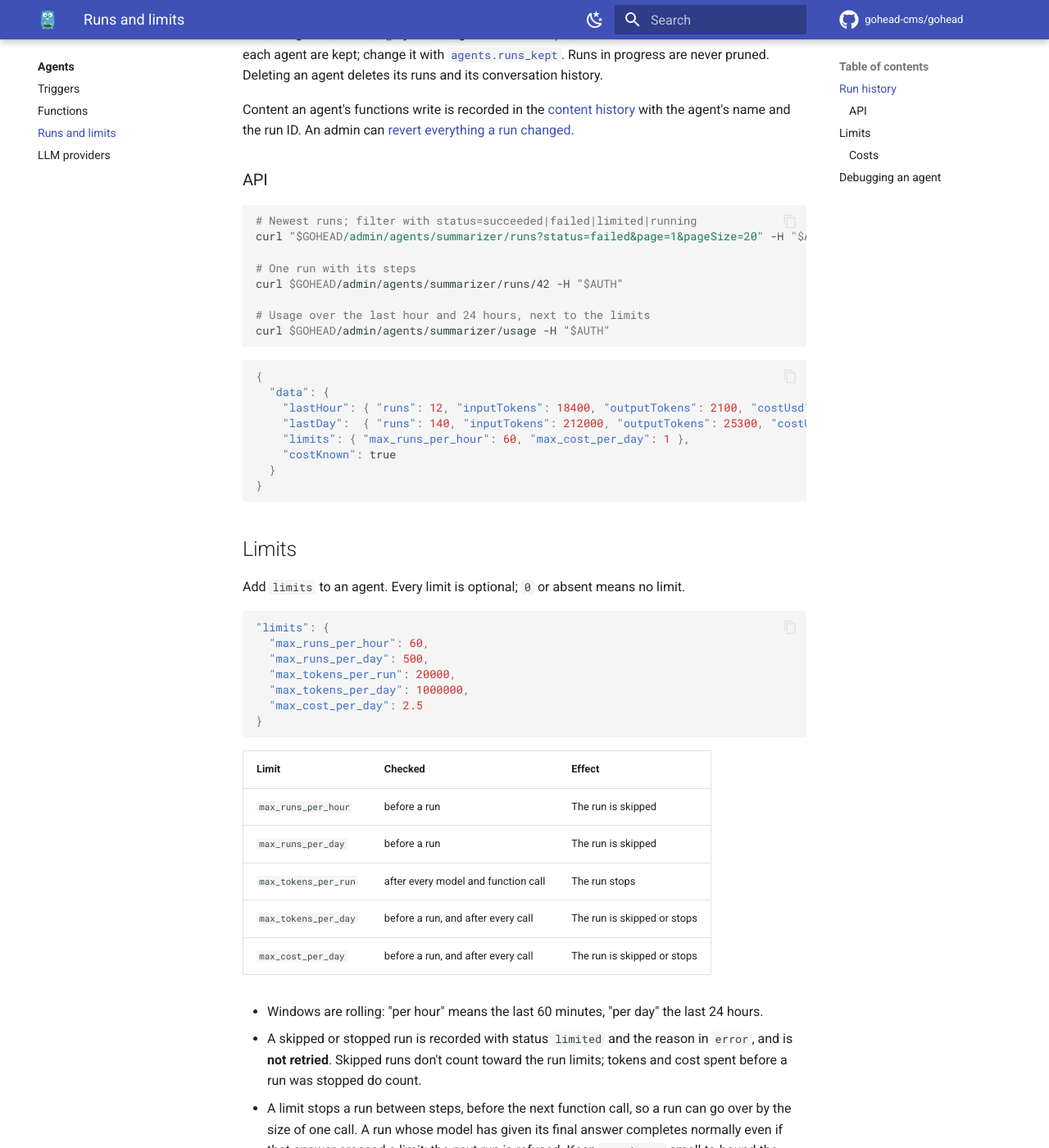
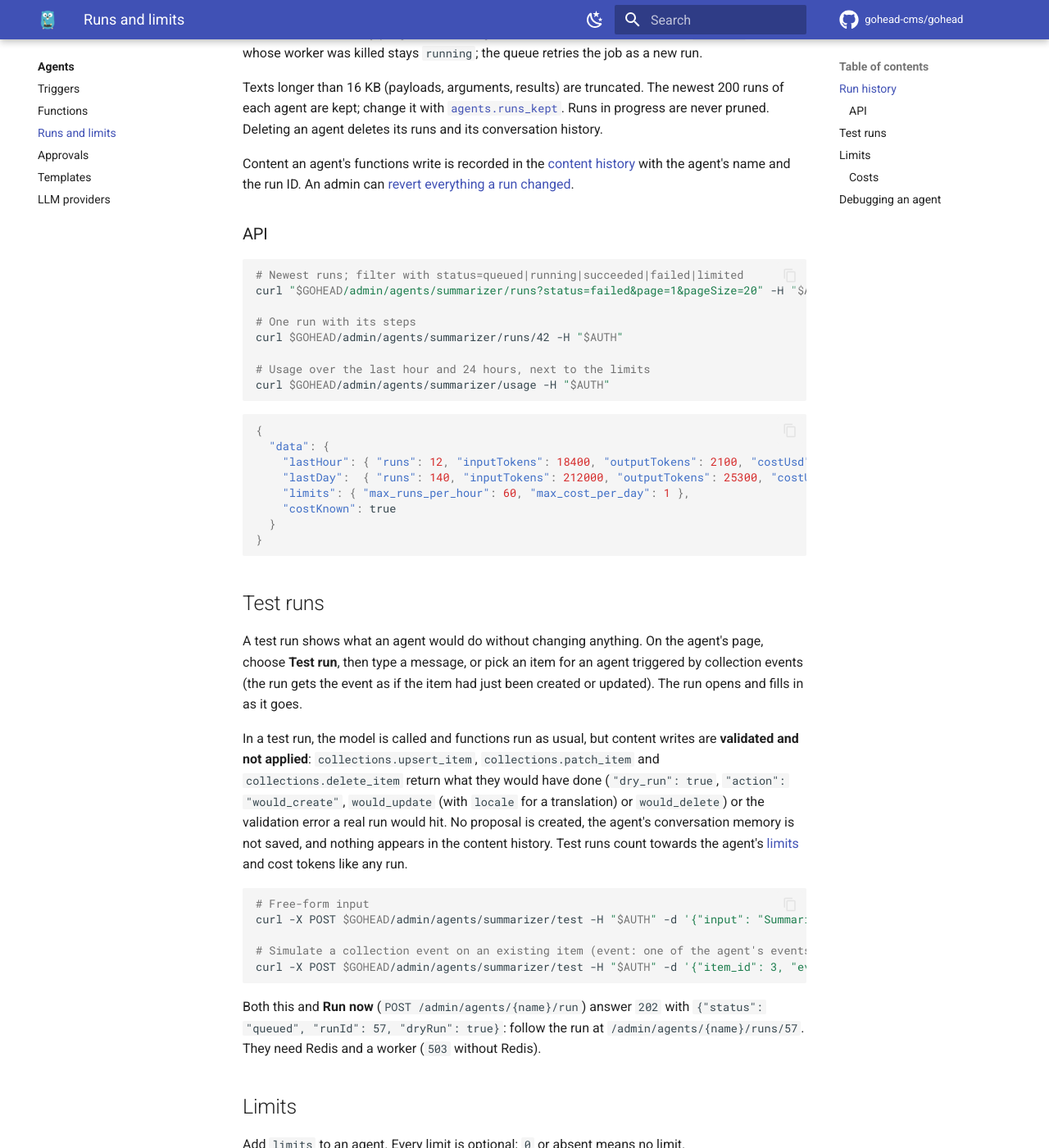
Before and after one commit to gohead-cms/gohead, an MkDocs documentation site: the page built from docs/content/agents/runs-and-limits.md, in a window 1280 px wide and 1400 px high, scrolled down 1730 px. Shown: the whole window at 82% size. Built offline with MkDocs 1.6.1 and Material for MkDocs 9.7.7, drawn with Linux system fonts in a browser that asks for light colours; comment, search, counter and statistics services are not loaded; some of the changed text lies outside the part shown.

Commit message:
docs: agent approvals, test runs and templates
Co-Authored-By: Claude Opus 5.5 <noreply@anthropic.com>
Claude-Session: https://claude.ai/code/session_01S1gbsa6mcbMcpUW3JKmxY2

````diff
--- a/docs/content/agents/runs-and-limits.md
+++ b/docs/content/agents/runs-and-limits.md
@@ -15,7 +15,8 @@ A run records:
 
 | Field | Description |
 |-------|-------------|
-| `status` | `running`, `succeeded`, `failed` or `limited` |
+| `status` | `queued` (started from the admin UI, waiting for a worker), `running`, `succeeded`, `failed` or `limited` |
+| `dryRun` | `true` for a [test run](#test-runs) |
 | `triggerType`, `trigger` | `collection_event`, `webhook`, `schedule` or `manual`, and the trigger payload (JSON) |
 | `input` | The first message sent to the model |
 | `output` | The model's final answer |
@@ -45,7 +46,7 @@ with the agent's name and the run ID. An admin can [revert everything a run chan
 ### API
 
 ```bash
-# Newest runs; filter with status=succeeded|failed|limited|running
+# Newest runs; filter with status=queued|running|succeeded|failed|limited
 curl "$GOHEAD/admin/agents/summarizer/runs?status=failed&page=1&pageSize=20" -H "$AUTH"
 
 # One run with its steps
@@ -65,6 +66,33 @@ curl $GOHEAD/admin/agents/summarizer/usage -H "$AUTH"
   }
 }
 ```
+
+## Test runs
+
+A test run shows what an agent would do without changing anything. On the agent's page,
+choose **Test run**, then type a message, or pick an item for an agent triggered by
+collection events (the run gets the event as if the item had just been created or
+updated). The run opens and fills in as it goes.
+
+In a test run, the model is called and functions run as usual, but content writes are
+**validated and not applied**: `collections.upsert_item`, `collections.patch_item` and
+`collections.delete_item` return what they would have done (`"dry_run": true`,
+`"action": "would_create"`, `would_update` (with `locale` for a translation) or `would_delete`) or the
+validation error a real run would hit. No proposal is created, the agent's conversation
+memory is not saved, and nothing appears in the content history. Test runs count towards
+the agent's [limits](#limits) and cost tokens like any run.
+
+```bash
+# Free-form input
+curl -X POST $GOHEAD/admin/agents/summarizer/test -H "$AUTH" -d '{"input": "Summarize item 3"}'
+
+# Simulate a collection event on an existing item (event: one of the agent's events)
+curl -X POST $GOHEAD/admin/agents/summarizer/test -H "$AUTH" -d '{"item_id": 3, "event": "item:updated"}'
+```
+
+Both this and **Run now** (`POST /admin/agents/{name}/run`) answer `202` with
+`{"status": "queued", "runId": 57, "dryRun": true}`: follow the run at
+`/admin/agents/{name}/runs/57`. They need Redis and a worker (`503` without Redis).
 
 ## Limits
 
--- a/docs/mkdocs.yml
+++ b/docs/mkdocs.yml
@@ -106,6 +106,8 @@ nav:
       - Triggers: agents/triggers.md
       - Functions: agents/functions.md
       - Runs and limits: agents/runs-and-limits.md
+      - Approvals: agents/approvals.md
+      - Templates: agents/templates.md
       - LLM providers: agents/llm-providers.md
   - Operations:
       - Architecture: operations/architecture.md
````
Also changed, not shown: docs/content/agents/approvals.md (added, +90 -0 lines), docs/content/agents/functions.md (+8 -2 lines), docs/content/agents/templates.md (added, +84 -0 lines), docs/content/operations/upgrading.md (+5 -0 lines), docs/content/reference/api-endpoints.md (+7 -0 lines), CHANGELOG.md.
